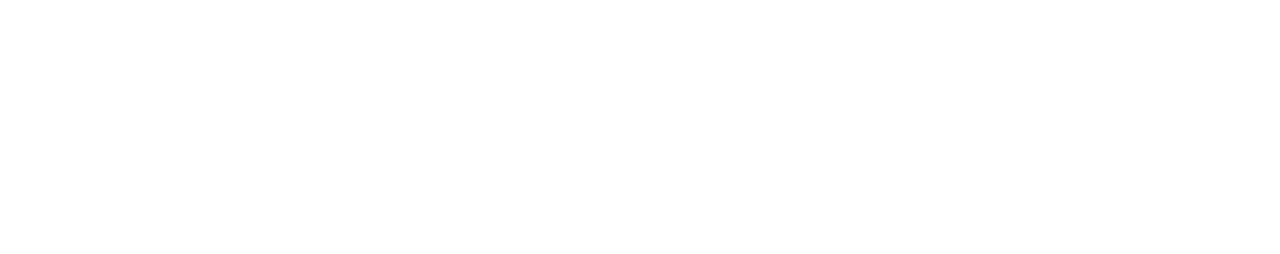
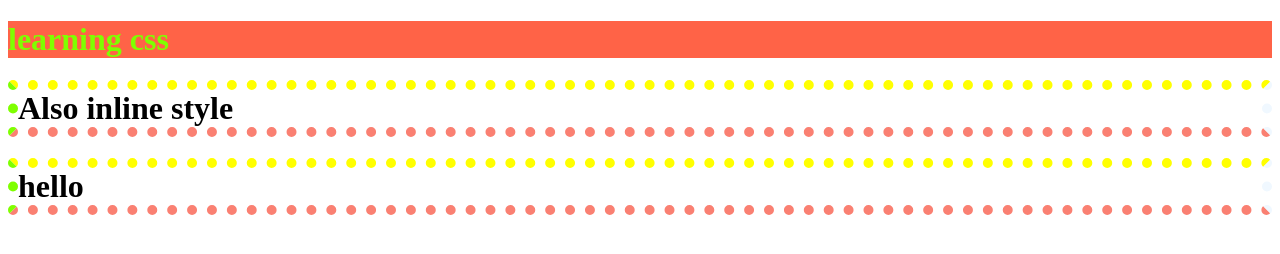
Before and after one commit to Quanluis/learning-css, a plain HTML site: page index.html in a window 1280 px wide. Drawn offline with Linux system fonts and the light colour scheme.

Commit message:
created inline style borders

```diff
--- a/index.html
+++ b/index.html
@@ -7,6 +7,16 @@
     <title>Learning CSS</title>
 </head>
 <body>
-
+<!-- inline styles -->
+<!-- in line styles, these are probably the most difficult to maintain in large projects -->
+<!-- last ditch efforts -->
+<h1 style="color: chartreuse; background-color:tomato;" >learning css</h1>
+<h1 style="border:10px dotted blue; border-left-color:chartreuse; border-right-color: aliceblue; border-top-color: yellow; border-bottom-color:salmon">Also inline style</h1>
+<h1 style="border-width: 10px;
+           border-top-color:yellow;
+           border-left-color:chartreuse;
+           border-bottom-color:salmon;
+           border-right-color:aliceblue;
+           border-style: dotted;">hello</h1>
 </body>
 </html>
```
